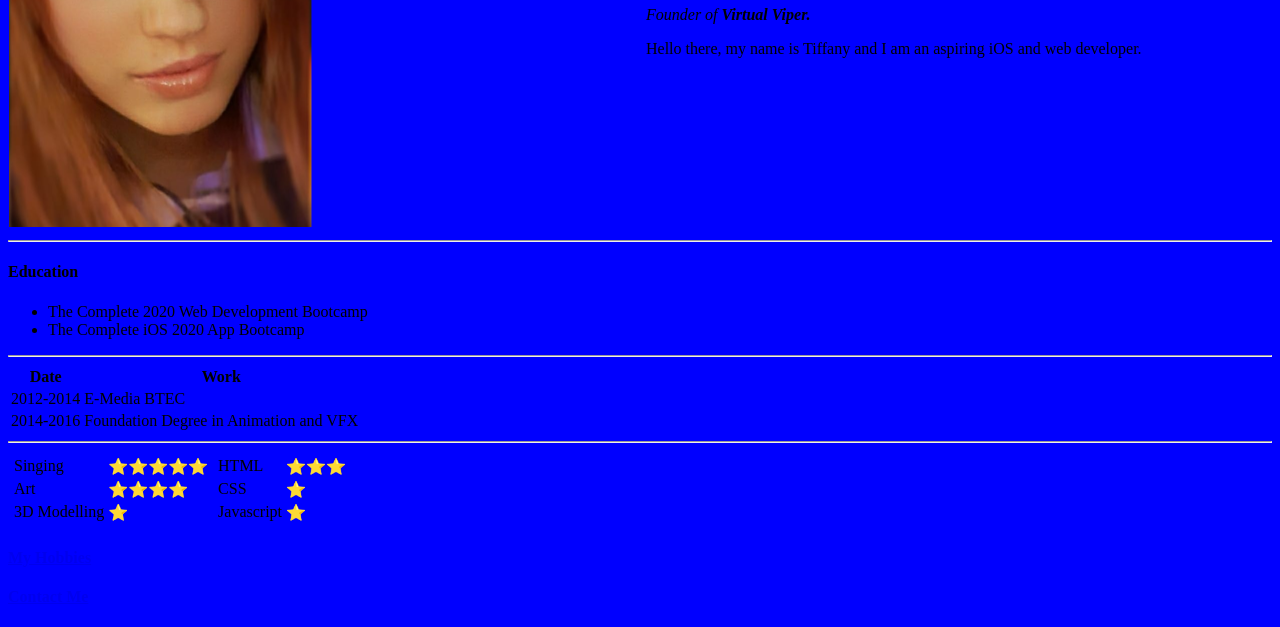
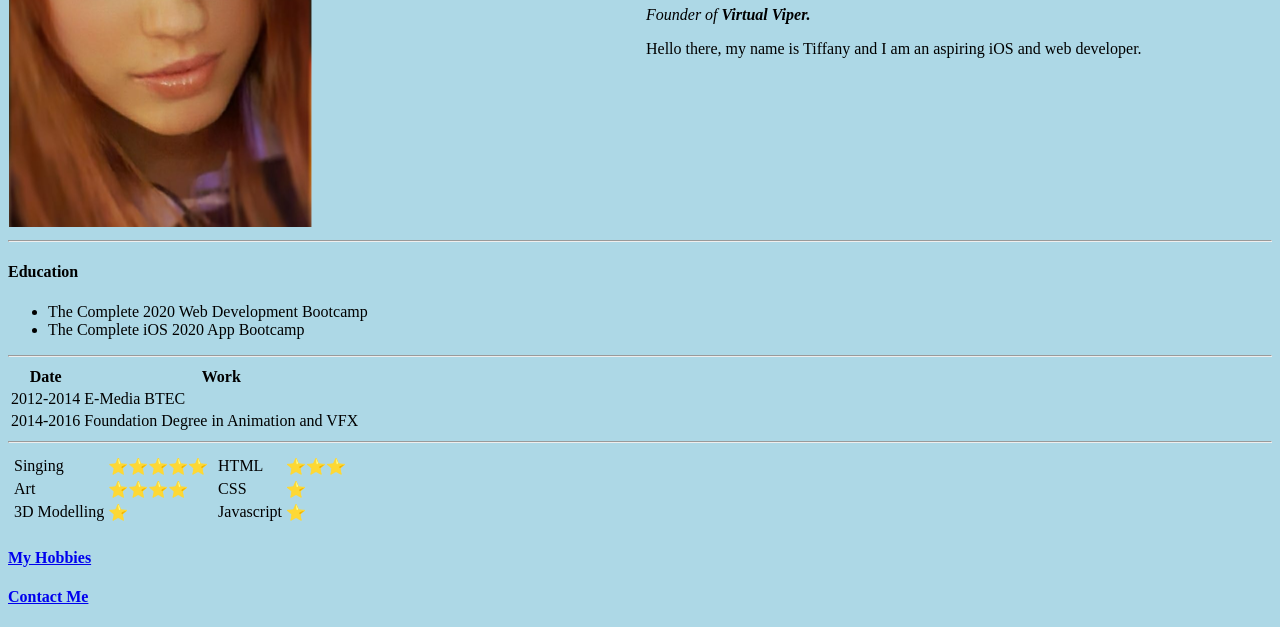
Before and after one commit to VirtualViper/VirtualViper, a plain HTML site: page 404.html in a window 1280 px wide. Shown: the part 240-867 px from the top of the page. Drawn offline with Linux system fonts and the light colour scheme.

Commit message:
Update 404.html

```diff
--- a/404.html
+++ b/404.html
@@ -6,7 +6,7 @@
   <title>Tiffany's Personal Site</title>
 </head>
 
-<body style="background-color: blue;">
+<body style="background-color: #ADD8E6;">
   <table cellspacing="0">
     <tr>
       <td>
```
